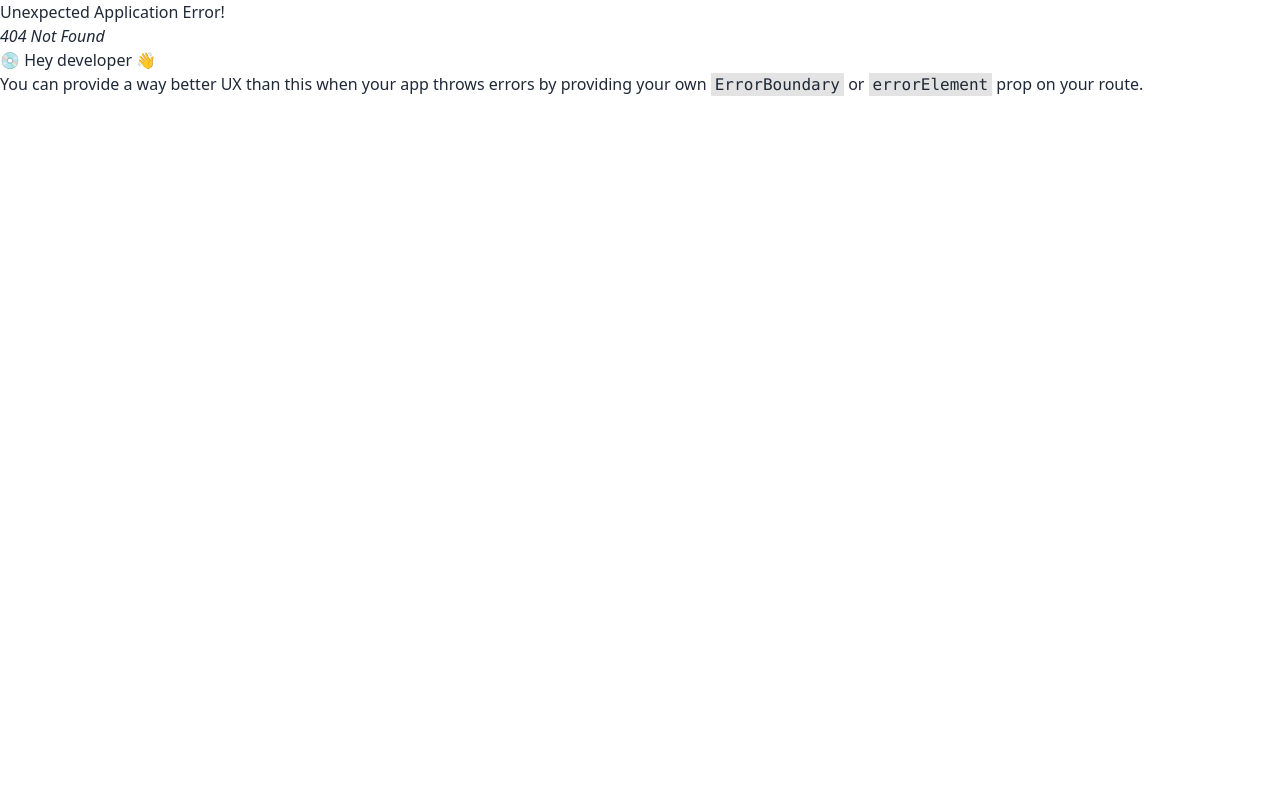
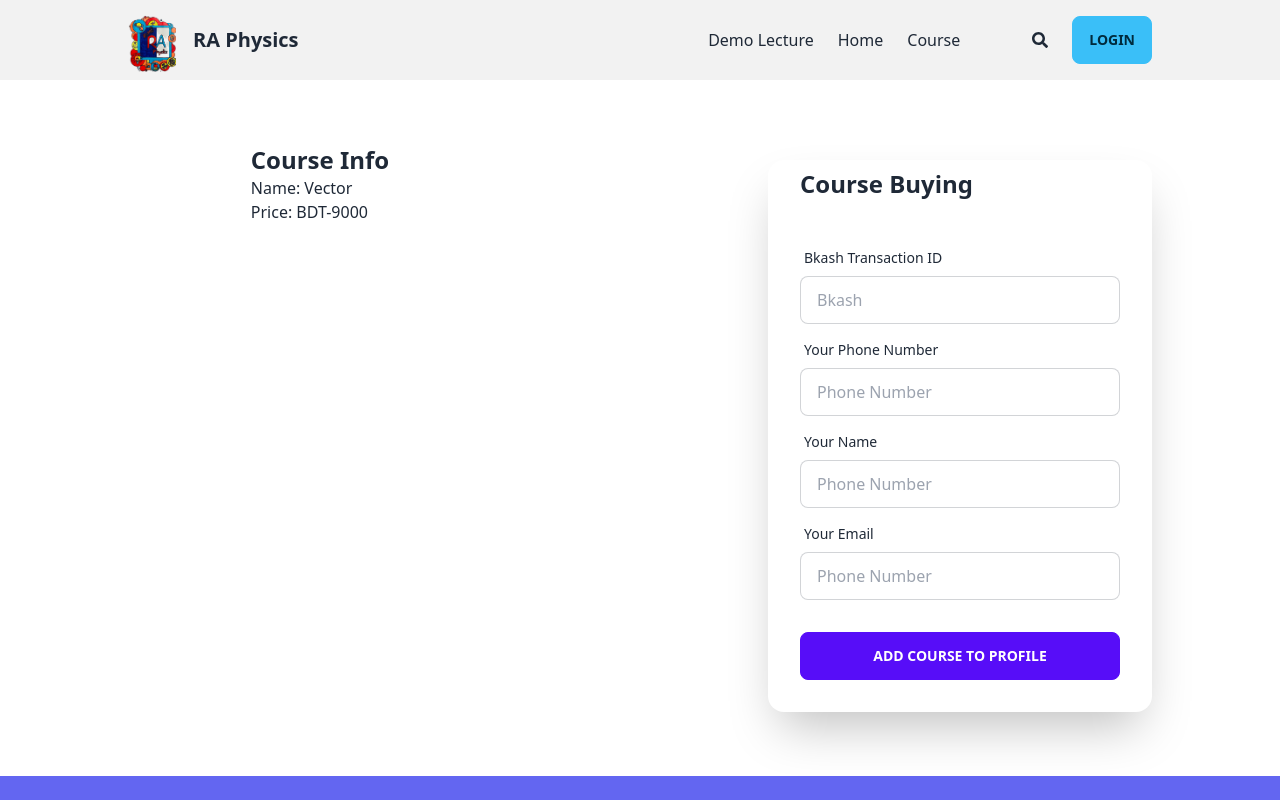
Before and after one commit to BooleanWolf/ra-physics-front, a React (Vite) app: page /courseInfo in a window 1280 px wide. Before the commit this address had no page. Shown: the top 800 px of the page. Built offline with nearby package versions, Linux system fonts and the light colour scheme.

Commit message:
all components done

```diff
--- a/src/Layout/App.jsx
+++ b/src/Layout/App.jsx
@@ -7,6 +7,7 @@ const App = () => {
   return (
     <div>
       <Header></Header>
+
       <div className="min-h-max">
         <Outlet></Outlet>
       </div>
--- a/src/components/Course.jsx
+++ b/src/components/Course.jsx
@@ -2,9 +2,24 @@ import React from "react";
 
 const Course = () => {
   return (
-    <div>
-      <h2 className="text-center m-24 text-3xl font-bold">Coming soon!!!</h2>
-    </div>
+    <>
+      <h2
+        className="text-3xl font-bold text-center m-24
+      "
+      >
+        Your Course Progress
+      </h2>
+
+      <div className="card w-80 bg-base-100 shadow-xl mt-12 mx-8">
+        <figure className="h-24">
+          <h2 className="font-semibold">Video Coming Soon!</h2>
+        </figure>
+        <div className="card-body">
+          <h2 className="card-title">MRCGP (AKT)</h2>
+          <p>0% Complete</p>
+        </div>
+      </div>
+    </>
   );
 };
 
--- /dev/null
+++ b/src/components/CourseAvailable.jsx
@@ -0,0 +1,34 @@
+import React from "react";
+import avatar from "../assets/course.avif";
+import { Link } from "react-router-dom";
+
+const CourseAvailable = () => {
+  return (
+    <div>
+      <div className="bg-gradient-to-r from-blue-200 to-green-100  h-80 -mt-20">
+        <h2 className="text-3xl font-bold text-center py-36">
+          Courses Available
+        </h2>
+      </div>
+      {/* card */}
+      <div className="mx-32 card lg:card-side bg-base-100 shadow-xl h-80 mt-16">
+        <figure>
+          <img className="rounded-r-lg" src={avatar} alt="Album" />
+        </figure>
+        <div className="card-body">
+          <h2 className="card-title">Vector </h2>
+          <p>Sign up to get full access to XYZ amount of questions library</p>
+          <div className="card-actions justify-end ">
+            <Link to="/courseInfo">
+              <button className="btn  bg-gradient-to-r from-blue-500 to-green-300 border-none">
+                Buy
+              </button>
+            </Link>
+          </div>
+        </div>
+      </div>
+    </div>
+  );
+};
+
+export default CourseAvailable;
--- /dev/null
+++ b/src/components/DemoLecture.jsx
@@ -0,0 +1,11 @@
+import React from "react";
+
+const DemoLecture = () => {
+  return (
+    <div>
+      <h2>cooming sooon!!</h2>
+    </div>
+  );
+};
+
+export default DemoLecture;
--- a/src/components/Header.jsx
+++ b/src/components/Header.jsx
@@ -13,6 +13,9 @@ const Header = () => {
 
       <div className="flex-none gap-6">
         <div className="">
+          <Link to="/demoLecture" className="mr-6">
+            Demo Lecture
+          </Link>
           <Link to="/" className="mr-6">
             Home
           </Link>
--- a/src/components/Home/Contact.jsx
+++ b/src/components/Home/Contact.jsx
@@ -44,6 +44,7 @@ const Contact = () => {
                 className="input input-bordered"
               />
             </div>
+            <fieldset>
               <div className="form-control">
                 <label className="label">
                   <span className="label-text">Your Query</span>
@@ -51,10 +52,11 @@ const Contact = () => {
                 <input
                   type="text"
                   placeholder="Type here..."
-                className="box-content h-24 border rounded-lg px-2 "
+                  className="box-content  h-24 border rounded-lg px-2 "
                 />
               </div>
-            <div className="form-control mt-6">
+            </fieldset>
+            <div className="form-control  mt-6">
               <button className="btn  btn-info ">Send</button>
             </div>
           </div>
--- /dev/null
+++ b/src/components/Home/CourseInfo.jsx
@@ -0,0 +1,75 @@
+import React from "react";
+
+const CourseInfo = () => {
+  return (
+    <div className="grid lg:grid-cols-2 mt-16">
+      <div className="lg:mx-auto">
+        <h2 className="text-2xl font-bold">Course Info</h2>
+        <p>Name: Vector</p>
+        <p>
+          Price: BDT-<span>9000</span>
+        </p>
+      </div>
+      <div>
+        <div>
+          <div className="hero-content flex-col lg:flex-row">
+            <div className="card flex-shrink-0 w-full max-w-sm shadow-2xl bg-base-100">
+              <h2 className="text-2xl font-semibold px-8 py-2">
+                Course Buying
+              </h2>
+              <div className="card-body">
+                <div className="form-control">
+                  <label className="label">
+                    <span className="label-text">Bkash Transaction ID</span>
+                  </label>
+                  <input
+                    type="text"
+                    placeholder="Bkash"
+                    className="input input-bordered"
+                  />
+                </div>
+                <div className="form-control">
+                  <label className="label">
+                    <span className="label-text">Your Phone Number</span>
+                  </label>
+                  <input
+                    type="text"
+                    placeholder="Phone Number"
+                    className="input input-bordered"
+                  />
+                </div>
+                <div className="form-control">
+                  <label className="label">
+                    <span className="label-text">Your Name</span>
+                  </label>
+                  <input
+                    type="text"
+                    placeholder="Phone Number"
+                    className="input input-bordered"
+                  />
+                </div>
+                <div className="form-control">
+                  <label className="label">
+                    <span className="label-text">Your Email</span>
+                  </label>
+                  <input
+                    type="text"
+                    placeholder="Phone Number"
+                    className="input input-bordered"
+                  />
+                </div>
+                <div className="form-control mt-6">
+                  <button className="btn btn-primary">
+                    Add Course To Profile
+                  </button>
+                </div>
+              </div>
+            </div>
+          </div>
+        </div>
+      </div>
+    </div>
+  );
+};
+
+export default CourseInfo;
--- a/src/components/Home/Home.jsx
+++ b/src/components/Home/Home.jsx
@@ -7,10 +7,10 @@ import Contact from "./Contact";
 const Home = () => {
   return (
     <div>
-      <img className="h-96 w-full relative" src={banner} alt="" />
+      <img className="min-h-full w-full relative" src={banner} alt="" />
 
-      <Link className="flex justify-center" to="/register">
-        <button className="btn btn-success -mt-24 absolute opacity-30">
+      <Link className="flex justify-center" to="/courseavailable">
+        <button className="btn btn-info -mt-24 absolute opacity-50">
           Join now
         </button>
       </Link>
--- a/src/components/Home/Physics.jsx
+++ b/src/components/Home/Physics.jsx
@@ -1,5 +1,6 @@
 import React from "react";
 import { FaDesktop, FaPenSquare, FaQuestion, FaUserPlus } from "react-icons/fa";
+import { Link } from "react-router-dom";
 
 const Physics = () => {
   return (
@@ -51,7 +52,9 @@ const Physics = () => {
         </div>
       </div>
       <div className="flex justify-center">
-        <button className="btn btn-outline btn-info m-8 ">Start Now</button>
+        <Link to="/register">
+          <button className="btn btn-outline btn-info m-8 ">Start Now</button>
+        </Link>
       </div>
       {/* Physics section end here */}
     </div>
--- /dev/null
+++ b/src/components/Lecture.jsx
@@ -0,0 +1,33 @@
+import React from "react";
+import { Link } from "react-router-dom";
+
+const Lecture = () => {
+  return (
+    <div>
+      <div className="bg-gradient-to-r from-blue-200 to-green-100  h-80 -mt-20">
+        <h2 className="text-3xl font-bold text-center py-36">
+          Lecture 1 <br />
+          (Course_Name)
+        </h2>
+      </div>
+      <div className="bg-gray-200 h-96 w-2/3 mx-auto my-12">
+        <span></span>
+      </div>
+      <p
+        className="font-semibold mx-auto lg:mx-60
+      "
+      >
+        Lecture 1: Introduction to Vector
+      </p>
+      <div className="card-actions justify-center my-12">
+        <Link>
+          <button className="btn bg-gradient-to-r from-blue-500 to-green-300 border-none ">
+            Complete
+          </button>
+        </Link>
+      </div>
+    </div>
+  );
+};
+
+export default Lecture;
--- /dev/null
+++ b/src/components/Vector.jsx
@@ -0,0 +1,46 @@
+import React from "react";
+
+const Vector = () => {
+  return (
+    <div>
+      <div className="bg-gradient-to-r from-blue-200 to-green-100  h-80 -mt-20">
+        <h2 className="text-3xl font-bold text-center py-36">Vector</h2>
+      </div>
+      <div className="grid lg:grid-cols-4 m-12 lg:mx-28 lg:my-12 gap-8">
+        <h2 className="text-2xl font-semibold text-center">Lecture-1</h2>
+        <h2 className="text-2xl font-semibold text-center">Lecture-1</h2>
+        <h2 className="text-2xl font-semibold text-center">Lecture-1</h2>
+        <h2 className="text-2xl font-semibold text-center">Lecture-1</h2>
+      </div>
+      <div className="grid lg:grid-cols-4 m-12 lg:mx-28 lg:my-12 gap-8">
+        <h2 className="text-2xl font-semibold text-center">Lecture-1</h2>
+        <h2 className="text-2xl font-semibold text-center">Lecture-1</h2>
+        <h2 className="text-2xl font-semibold text-center">Lecture-1</h2>
+        <h2 className="text-2xl font-semibold text-center">Lecture-1</h2>
+      </div>
+      <div className="grid lg:grid-cols-4 m-12 lg:mx-28 lg:my-12 gap-8">
+        <h2 className="text-2xl font-semibold text-center">Lecture-1</h2>
+        <h2 className="text-2xl font-semibold text-center">Lecture-1</h2>
+        <h2 className="text-2xl font-semibold text-center">Lecture-1</h2>
+        <h2 className="text-2xl font-semibold text-center">Lecture-1</h2>
+      </div>
+      <div className="grid lg:grid-cols-4 m-12 lg:mx-28 lg:my-12 gap-8">
+        <h2 className="text-2xl font-semibold text-center">Lecture-1</h2>
+        <h2 className="text-2xl font-semibold text-center">Lecture-1</h2>
+        <h2 className="text-2xl font-semibold text-center">Lecture-1</h2>
+        <h2 className="text-2xl font-semibold text-center">Lecture-1</h2>
+      </div>
+      {/* Lecture section end here */}
+      <div>
+        <h2 className="text-2xl font-bold text-center m-12">Your Progress</h2>
+        <div className="ms-12">
+          <p className="text-2xl font-bold">Course Completed: 80%</p>
+          <p className="text-2xl font-bold">Accuracy: 97%</p>
+          <p className="text-2xl font-bold">Exam Participated: 56%</p>
+        </div>
+      </div>
+    </div>
+  );
+};
+
+export default Vector;
```
Also changed, not shown: src/main.jsx (+25 -0 lines), src/assets/course (2).avif (added), src/assets/course.avif (added). Lines whose indentation alone changed are shown as unchanged.
